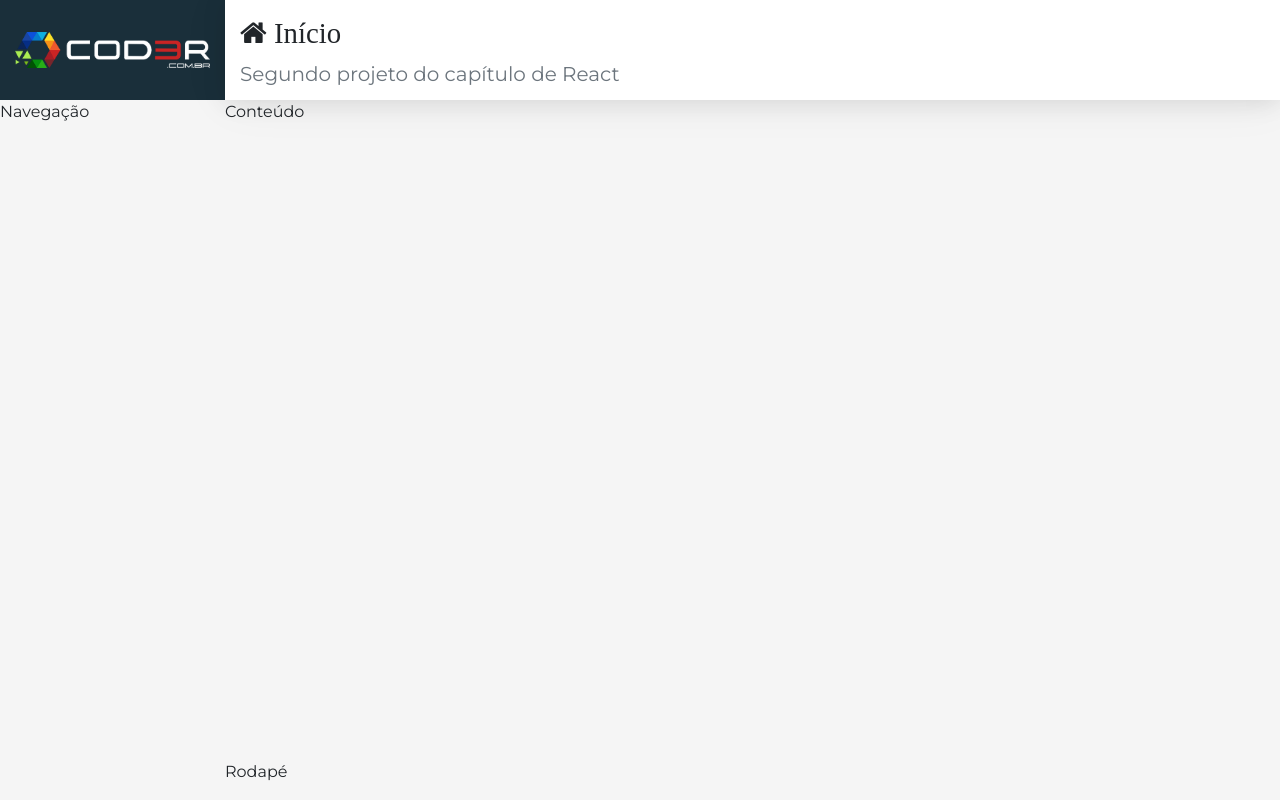
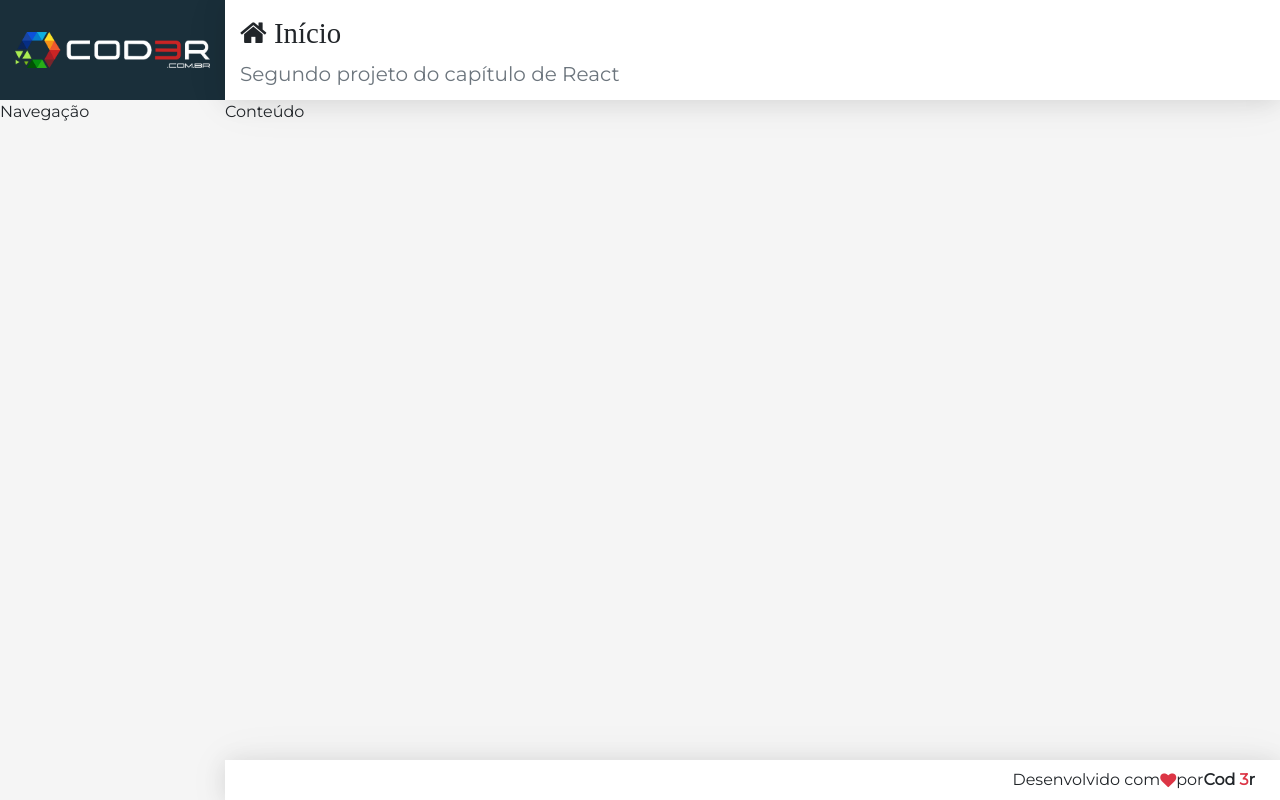
Before and after one commit to prmorais13/react-crud-usuarios, a React (Create React App) app in the folder frontend/: page / in a window 1280 px wide. Built offline with nearby package versions, Linux system fonts and the light colour scheme.

Commit message:
237. Componente Rodapé

```diff
--- a/frontend/src/components/templates/Footer.css
+++ b/frontend/src/components/templates/Footer.css
@@ -0,0 +1,8 @@
+footer.footer {
+  display: flex;
+  align-items: center;
+  justify-content: flex-end;
+  padding: 0 25px;
+  background-color: #fff;
+  box-shadow: var(--shadow);
+}
--- a/frontend/src/components/templates/Footer.jsx
+++ b/frontend/src/components/templates/Footer.jsx
@@ -1,5 +1,13 @@
-import React from "react";
+import React from 'react';
 
-import "./Footer.css";
+import './Footer.css';
 
-export default props => <footer className="footer">Rodapé</footer>;
+export default props => (
+  <footer className="footer">
+    Desenvolvido com <i className="fa fa-heart text-danger" /> por
+    <strong>
+      {' '}
+      Cod <span className="text-danger">3</span>r
+    </strong>
+  </footer>
+);
```
